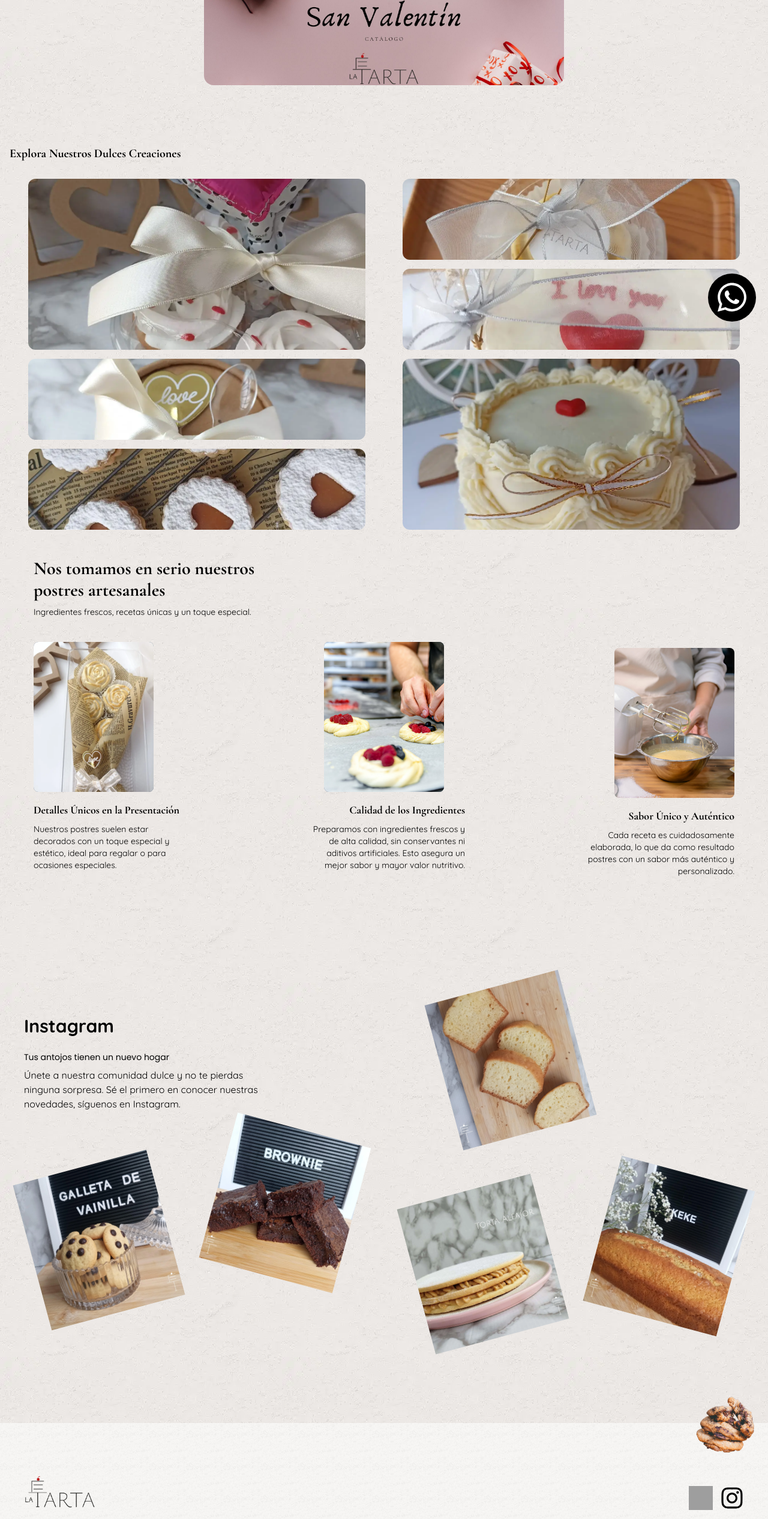
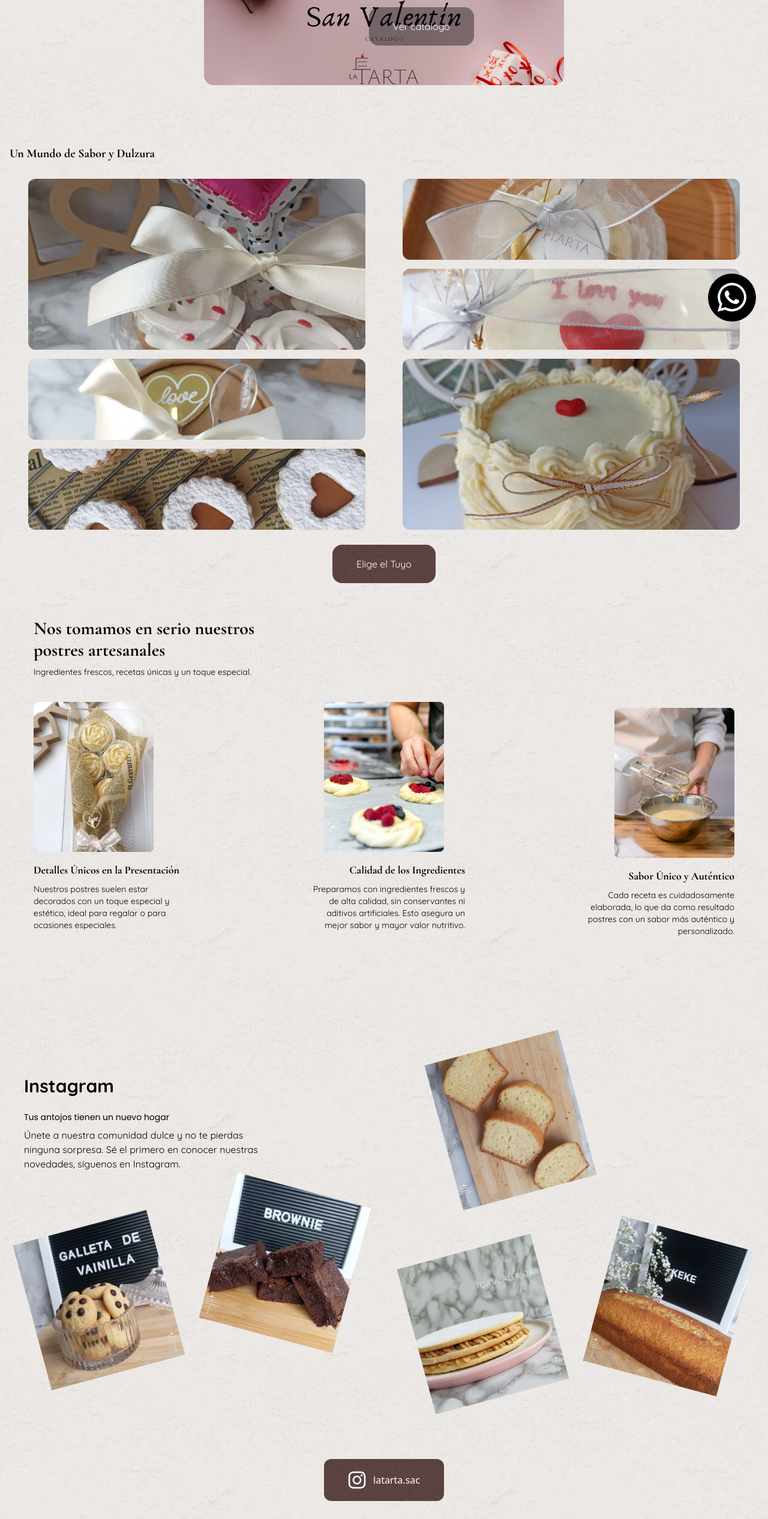
Before and after one commit to HansGit30/LaTarta, a React (Vite) app: page /LaTarta/inicio in a window 1280 px wide. Shown: the part 234-2766 px from the top of the page at 60% size. Built offline with nearby package versions, Linux system fonts and the light colour scheme; grey boxes are pictures that could not be loaded.

Commit message:
mejoras redes

```diff
--- a/src/componentes/Galeria.jsx
+++ b/src/componentes/Galeria.jsx
@@ -5,10 +5,11 @@ import foto4 from "../assets/galeria/ga10.webp"
 import foto5 from "../assets/galeria/ga11.webp"
 import foto6 from "../assets/galeria/ga8.webp"
 
-const Galeria = () => {
+const Galeria = ({prop}) => {
+    const even = prop;
     return (
         <section className="px-4 mb-10">
-            <h2 className="mb-5 text-xl font-bold font-cormorant">Explora Nuestros Dulces Creaciones</h2>
+            <h2 className="mb-5 text-xl font-bold font-cormorant">Un Mundo de Sabor y Dulzura</h2>
 
             <div class="grid grid-cols-2 grid-rows-4 gap-0">
                 <div class="h-[300px] flex justify-center items-center col-start-1 col-end-2 row-start-1 row-end-3">
@@ -30,6 +31,12 @@ const Galeria = () => {
                     <img className="w-[90%] h-[95%] object-cover rounded-xl" src={foto6} alt="" />
                 </div>
             </div>
+            <div className="w-full h-[100px] flex justify-center items-center">
+
+                <button onClick={even} className="btnElige font-quicksand px-10 py-5 rounded-2xl text-white">
+                    Elige el Tuyo
+                </button>
+            </div>
         </section>
     )
 }
--- a/src/componentes/Instagram.jsx
+++ b/src/componentes/Instagram.jsx
@@ -5,6 +5,7 @@ import Insta3 from "../assets/insta/INSTA LATARTA-30.webp"
 import Insta4 from "../assets/insta/INSTA LATARTA-31.webp"
 import Insta5 from "../assets/insta/INSTA LATARTA-34.webp"
 import useScrollAnimation from "../hooks/useScrollAnimation";
+import insta from "../assets/iconos/INSTAGRAM LOGO.svg"
 
 
 const Instagram = () => {
@@ -56,6 +57,12 @@ const Instagram = () => {
           <img className="h-[150px] w-[30vw] object-cover absolute -top-10 right-[50px] rotate-12 md:h-[250px] md:w-[25vw] lg:w-[230px] lg:right-[50px] opacity-0 scrollIzquierda" src={Insta5} alt="" />
         </div>
       </div>
+      <div className="mt-10 w-full flex justify-center">
+        <a className="btnElige flex items-center justify-center gap-3 rounded-xl  w-[200px] h-[70px] text-white" href="https://www.instagram.com/latarta.sac/">
+          <img className="w-[30px]" src={insta} alt="logoinsta" />
+          latarta.sac
+        </a>
+      </div>
     </section>
   )
 }
--- a/src/pages/Home.css
+++ b/src/pages/Home.css
@@ -4,6 +4,9 @@
 }
 .btnWa{
   cursor: pointer;
+}
+.btnElige{
+  background-image: url(../assets/bg_brown.jpg);
 }
 
 .btnStart{
--- a/src/pages/Home.jsx
+++ b/src/pages/Home.jsx
@@ -32,9 +32,12 @@ const Home = () => {
             {/* <Ofertas prop={handleWhatsAppClick} /> */}
             <div className="w-full text-center mb-[50px] px-4 md:mb-[100px]">
                 <p className="font-outfit text-lg mb-5 px-5 md:mb-10">"¡El amor y la amistad no esperan! Haz tu pedido antes del 12 de febrero y sorprende a tus seres queridos."</p>
-                <img className="w-full  max-w-[600px] mx-auto h-[200px] rounded-2xl object-cover" src={ImgTempo} alt="" />
+                <div className="relative w-full max-w-[600px] mx-auto h-[200px]">
+                    <img className="w-full h-full rounded-2xl object-cover" src={ImgTempo} alt="" />
+                    <button onClick={handleWhatsAppClick} className="absolute top-[35%] right-[25%] btnStart px-10 py-5 rounded-2xl text-white font-quicksand">Ver catalogo</button>
+                </div>
             </div>
-            <Galeria />
+            <Galeria prop={handleWhatsAppClick} />
             <Beneficios />
             <Instagram />
             <Footer />
```
Also changed, not shown: src/assets/iconos/INSTAGRAM LOGO.svg (added).
